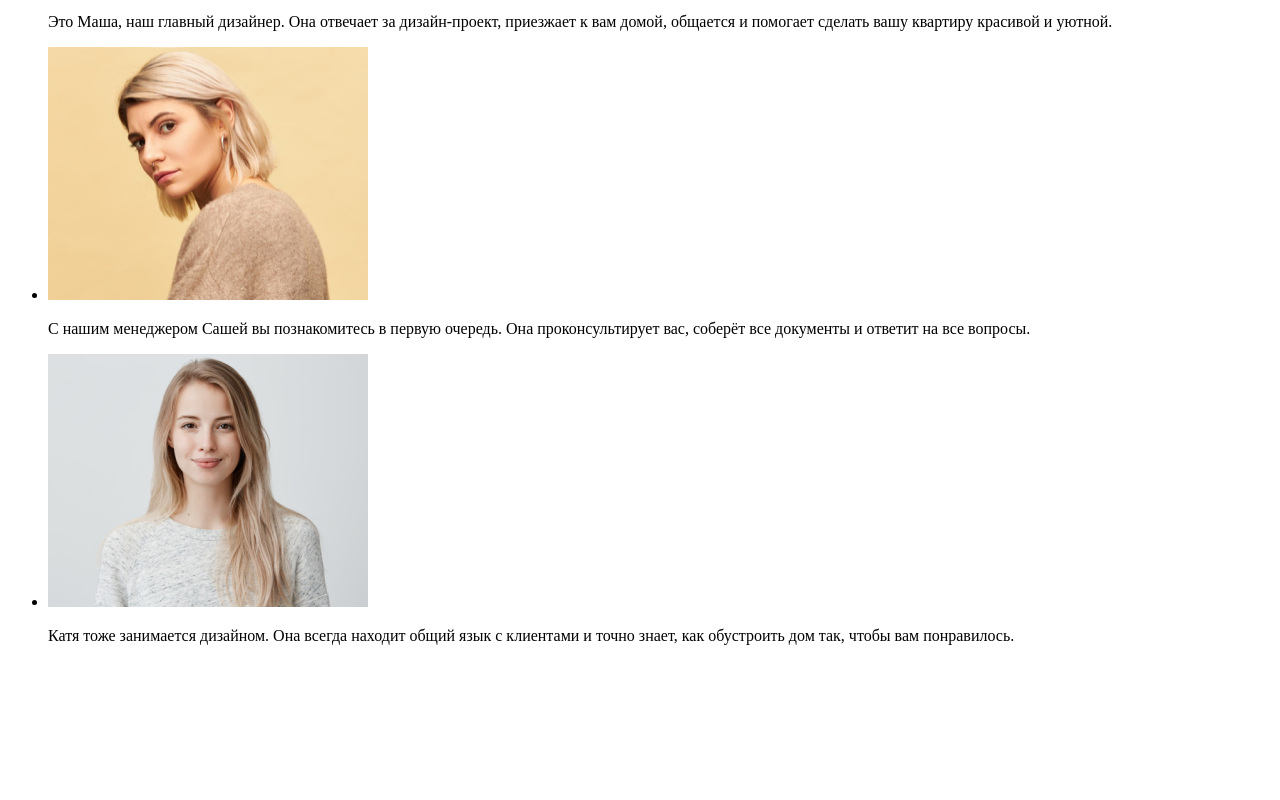
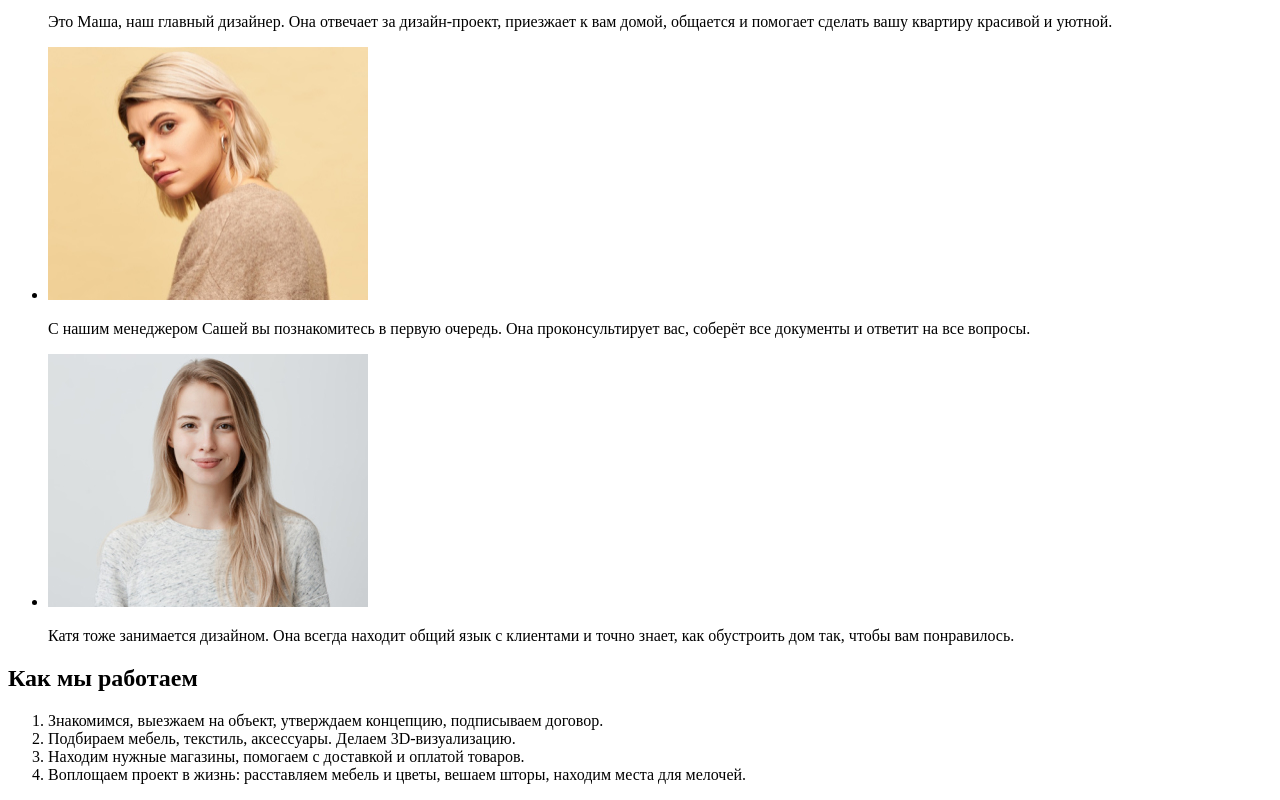
Before and after one commit to Nechukina/zaverstayu, a plain HTML site: page index.html in a window 1280 px wide. Shown: the part 2494-3294 px from the top of the page. Before the commit the page ends 3155 px from the top, so only its background shows below. Drawn offline with Linux system fonts and the light colour scheme.

Commit message:
оформила раздел "как мы работаем"

```diff
--- a/index.html
+++ b/index.html
@@ -80,7 +80,20 @@
                     <li class="team-member"><img src="/img/team-2.jpg" alt="Серьезная, кареглазая блондинка в бежевом свитере" width="320" height="253"><p>С нашим менеджером Сашей вы познакомитесь в первую очередь. Она проконсультирует вас, соберёт все документы и ответит на все вопросы.</p></li>
                     <li class="team-member"><img src="/img/team-3.jpg" alt="Русоволосая милая девушка" width="320" height="253"><p>Катя тоже занимается дизайном. Она всегда находит общий язык с клиентами и точно знает, как обустроить дом так, чтобы вам понравилось.</p></li>
                 </ul>
+            <div class="container">
+                <h2 class="section-heading">Как мы работаем</h2>
+                <ol class="work-process" id="process-list">
+                    <li class="work-step">Знакомимся, выезжаем на объект, утверждаем концепцию, подписываем договор.</li>
+                    <li class="work-step">Подбираем мебель, текстиль, аксессуары. Делаем 3D-визуализацию.</li>
+                    <li class="work-step">Находим нужные магазины, помогаем с доставкой и оплатой товаров.</li>
+                    <li class="work-step">Воплощаем проект в жизнь: расставляем мебель и цветы, вешаем шторы, находим места для мелочей.</li>
+                </ol>
+            </div>
+        </section>
+        <section class="reviews" id="reviews">
+            <div class="container">
 
+            </div>
         </section>
 
 
```
